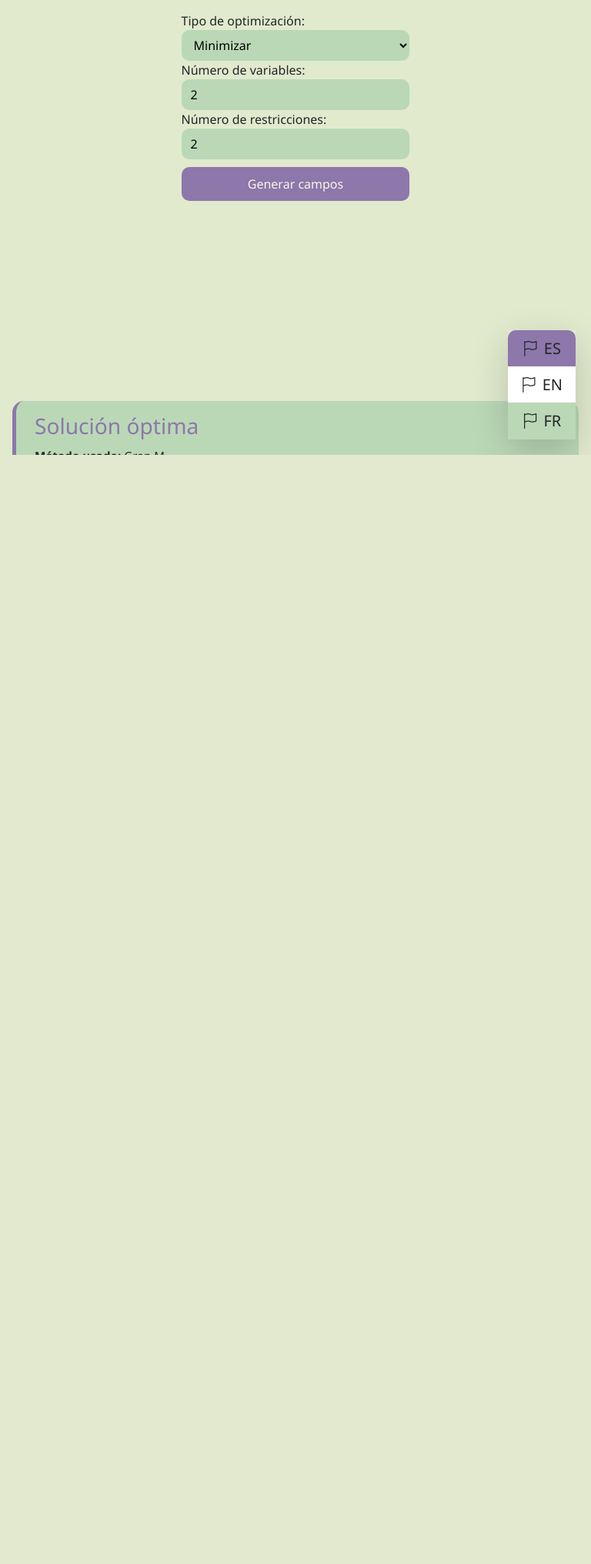
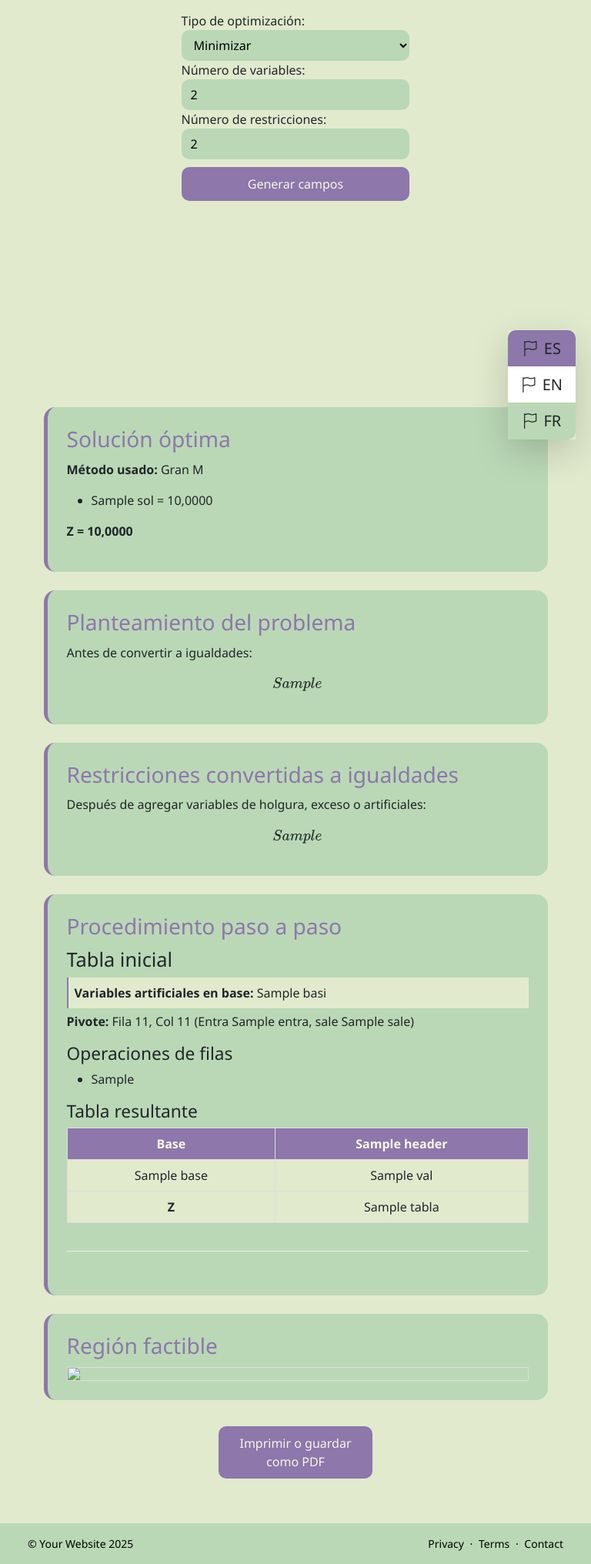
Before and after one commit to m-lucy2405/SystemMOP_PL, a Django app: template lineal_solver_PL_MOP/lineal_solver/apps/metodo_simplex/templates/simplex_form.html in a window 768 px wide. Shown: the part 209-2241 px from the top of the page at 77% size. Before the commit the page ends 800 px from the top, so only its background shows below. Run offline with Django 5.2, Linux system fonts and the light colour scheme; the template is opened without the code that fills it: most values are stand-ins (such as "Sample title", 1, 10 or a date in 2020).

Commit message:
Agregando impresión

```diff
--- a/lineal_solver_PL_MOP/lineal_solver/apps/metodo_simplex/templates/simplex_form.html
+++ b/lineal_solver_PL_MOP/lineal_solver/apps/metodo_simplex/templates/simplex_form.html
@@ -175,6 +175,7 @@
       </div>
     {% endif %}
   </div> <!-- /resultado-wrapper -->
+  <button onclick="window.print()" class="btn-imprimir">Imprimir o guardar como PDF</button>
 </section>
 
 {% endblock %}
--- a/lineal_solver_PL_MOP/lineal_solver/static/css/simplex.css
+++ b/lineal_solver_PL_MOP/lineal_solver/static/css/simplex.css
@@ -185,6 +185,21 @@ th {
   margin: 0 auto;
 }
 
+/* -------------------- GRAFICA RESPONSIVA -------------------- */
+.btn-imprimir {
+  background-color: var(--color-oscuro);
+  border: none;
+  border-radius: 10px;
+  padding: 10px;
+  color: var(--color-claro);
+  cursor: pointer;
+  transition: background 0.2s ease;
+  width: 100%;
+  max-width: 200px;    /* Para que no sea demasiado ancho en pantallas grandes */
+  margin: 10px auto;   /* Centra horizontalmente y margen arriba y abajo */
+  text-align: center;
+}
+
 /* -------------------- RESPONSIVO -------------------- */
 @media (max-width: 576px) {
   html, body {
@@ -241,75 +256,85 @@ th {
     height: auto;
     max-width: 100%;
   }
+
+  .btn-imprimir {
+    max-width: 100%;      /* Que ocupe todo el ancho posible */
+    padding: 0.75rem 1rem; /* Ajusta el padding para mejor toque */
+    font-size: 1rem;       /* Aumenta un poco el tamaño de texto */
+  }
 }
 
-@media (min-width: 577px) and (max-width: 1200px) {
-  html, body {
-    overflow-x: hidden;
-    width: 100%;
+@media print {
+  /* Redefinición de variables para colores */
+  :root {
+    --color-oscuro: #8D77AB;
+    --color-primario: #BAD8B6;
+    --color-secundario: #E1EACD;
+    --color-claro: #F9F6E6;
+    --color-blanco: #ffffff;
+    --color-negro: #000000;
+    --color-gris: #c0c0c0;
   }
 
-  .contenedor-campos,
-  .box-solution,
-  #resultado-wrapper,
-  #campos,
-  .tabla-wrapper {
-    width: 100%;
-    max-width: 100vw;
-    overflow-x: auto;
-    box-sizing: border-box;
+  /* Oculta navegación, botones y otros elementos no deseados en impresión */
+  nav, footer, .translate-buttons, .btn, .botones-simplex, .btn-limpiar, .btn-resolver, .btn-imprimir {
+    display: none !important;
   }
 
-  .fila-funcion,
-  .fila-restriccion {
-    flex-wrap: nowrap;
-    overflow-x: auto;
-    padding-bottom: 0.5rem;
+  /* Estilos generales para impresión */
+  html, body {
+    height: auto !important;
+    overflow: visible !important;
+    background: white !important;
+    color: black !important;
   }
 
-  .tabla-wrapper {
-    width: 100%;
-    overflow-x: auto;
-    padding: 0 1rem 1rem 1rem; /* margen interno a los lados */
-    box-sizing: border-box;
+  /* Estilos para las cajas de solución con colores y bordes */
+  .box-solution {
+    background: var(--color-primario) !important;
+    border-left: 5px solid var(--color-oscuro) !important;
+    page-break-inside: avoid !important;
+    margin-bottom: 20px;
+    padding: 10px;
   }
 
-  .tabla-resultante {
-    width: 100%;
-    min-width: unset;
-    border-collapse: collapse;
-    background-color: var(--color-secundario);
-    margin: 0 auto;
-    table-layout: fixed;
+  .box-solution-titulo {
+    color: var(--color-oscuro) !important;
   }
 
-  .tabla-resultante th,
-  .tabla-resultante td {
-    word-break: break-word;
-    overflow-wrap: break-word;
+  .artificial {
+    background: var(--color-secundario) !important;
+    border-left: 2px solid var(--color-oscuro) !important;
+    padding: 8px;
+    margin: 5px 0;
   }
 
-  .botones-simplex,
-  .input-campos {
-    min-width: 70px;
+  /* Gráficas y tablas responsivas */
+  .grafica-responsive, img {
+    max-width: 100% !important;
+    height: auto !important;
+    page-break-inside: avoid !important;
   }
 
-  .box-solution {
-    font-size: 0.95rem;
-    padding: 1rem;
-    padding-inline: 1.5rem;
-    margin: 1rem 0;
-    overflow-x: auto;
+  /* Evita que tablas se rompan en medio */
+  .tabla-resultante, .tabla-resultante tr, .tabla-resultante td, .tabla-resultante th {
+    page-break-inside: avoid !important;
   }
 
-  th, td {
-    padding: 6px;
-    font-size: 0.9rem;
+  /* Evita que títulos se corten solos */
+  h1, h2, h3, h4, h5 {
+    page-break-after: avoid;
+    page-break-inside: avoid;
   }
 
-  .grafica-responsive {
-    width: 100%;
-    height: auto;
-    max-width: 100%;
+  /* Elimina sombras o fondos que no se imprimen bien */
+  * {
+    box-shadow: none !important;
+    background-image: none !important;
+  }
+
+  /* Márgenes de la página */
+  @page {
+    margin: 1cm;
   }
 }
```
